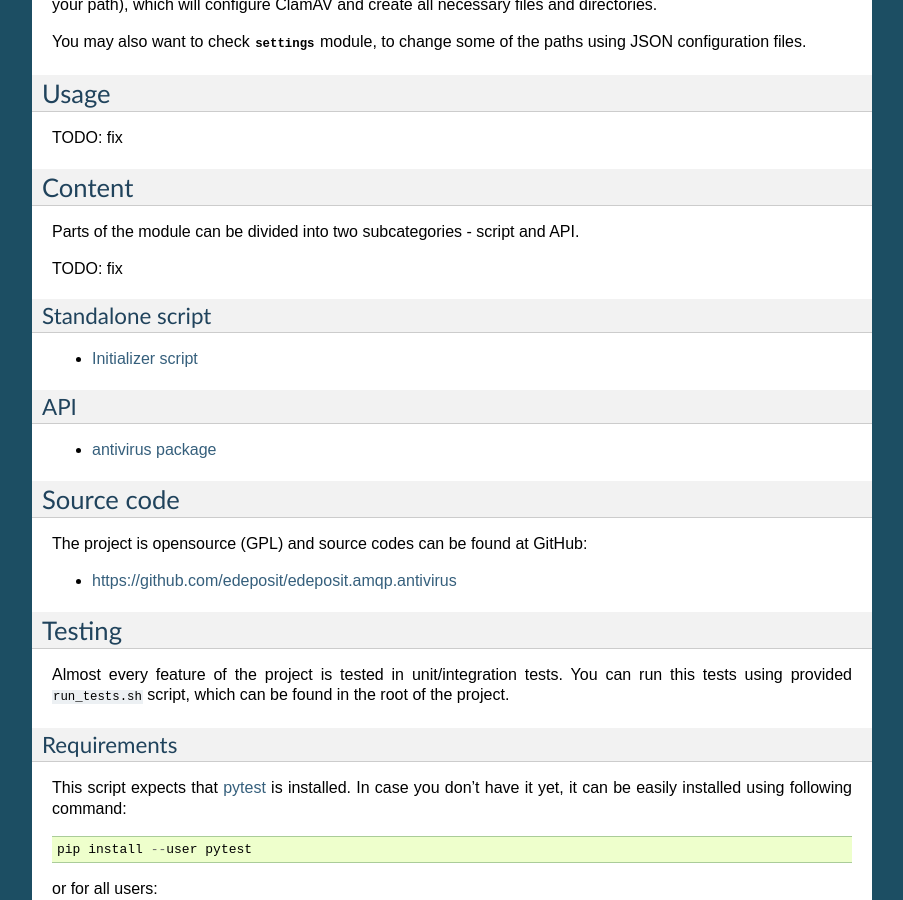
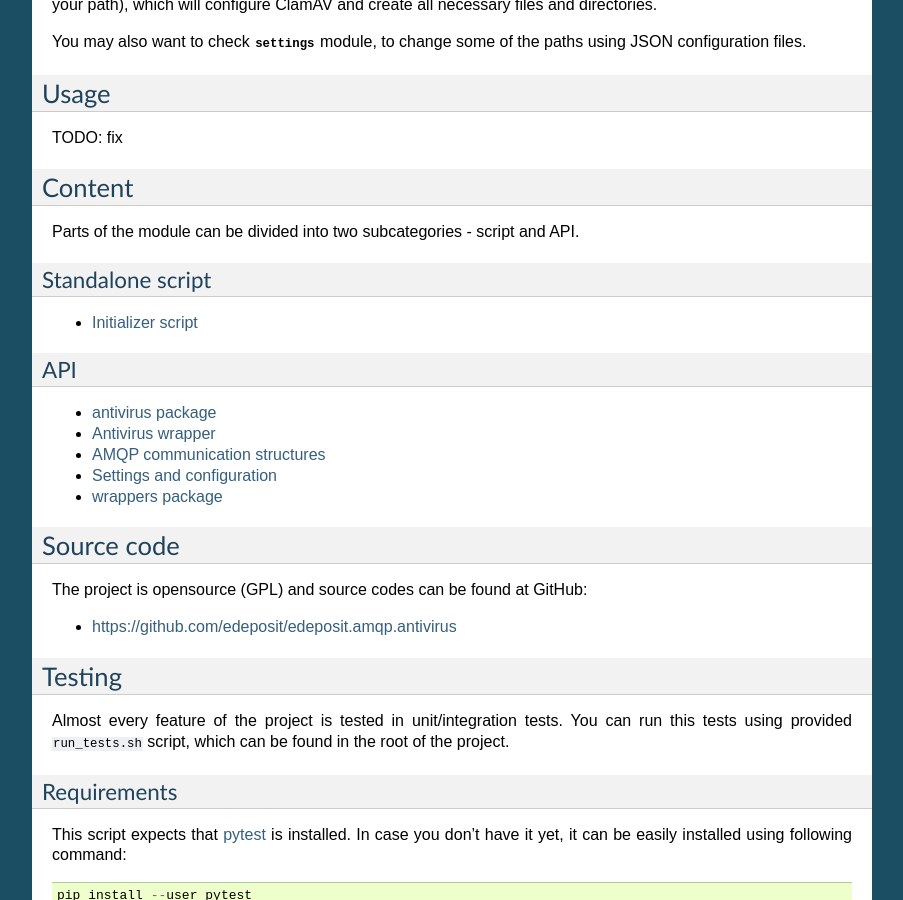
Before and after one commit to edeposit/edeposit.amqp.antivirus, a Sphinx documentation site: the page built from docs/index.rst, in a window 1280 px wide and 900 px high, scrolled down 566 px. Shown: the whole window, without its empty margins (198-1101 px from the left). Built offline with Sphinx 7.4.7, drawn with Linux system fonts in a browser that asks for light colours; the version number could not be read and is left out.

Commit message:
Documentation for antivirus package.
Bump #9.

```diff
--- a/docs/api/antivirus.antivirus.rst
+++ b/docs/api/antivirus.antivirus.rst
@@ -1,5 +1,5 @@
-antivirus.antivirus module
-==========================
+Antivirus wrapper
+=================
 
 .. automodule:: antivirus.antivirus
     :members:
--- a/docs/api/antivirus.structures.rst
+++ b/docs/api/antivirus.structures.rst
@@ -1,5 +1,5 @@
-antivirus.structures module
-===========================
+AMQP communication structures
+=============================
 
 .. automodule:: antivirus.structures
     :members:
--- a/docs/index.rst
+++ b/docs/index.rst
@@ -41,12 +41,7 @@ TODO: fix
 
 Content
 -------
-
-
-
 Parts of the module can be divided into two subcategories - script and API.
-
-TODO: fix
 
 
 Standalone script
@@ -63,6 +58,10 @@ API
     :maxdepth: 1
 
     /api/antivirus
+    /api/antivirus.antivirus
+    /api/antivirus.structures
+    /api/antivirus.settings
+    /api/antivirus.wrappers
 
 
 Source code
```
Also changed, not shown: docs/api/antivirus.rst (+11 -0 lines).
